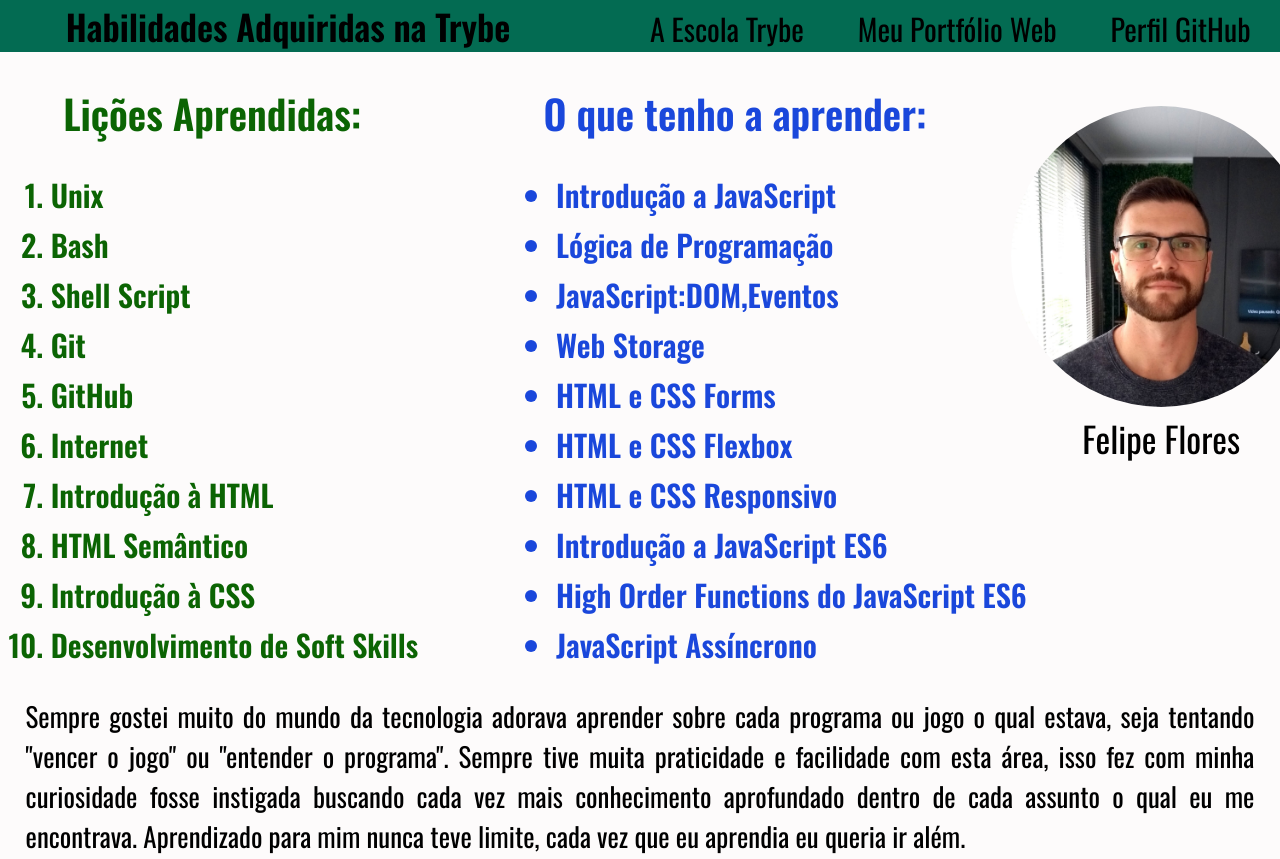
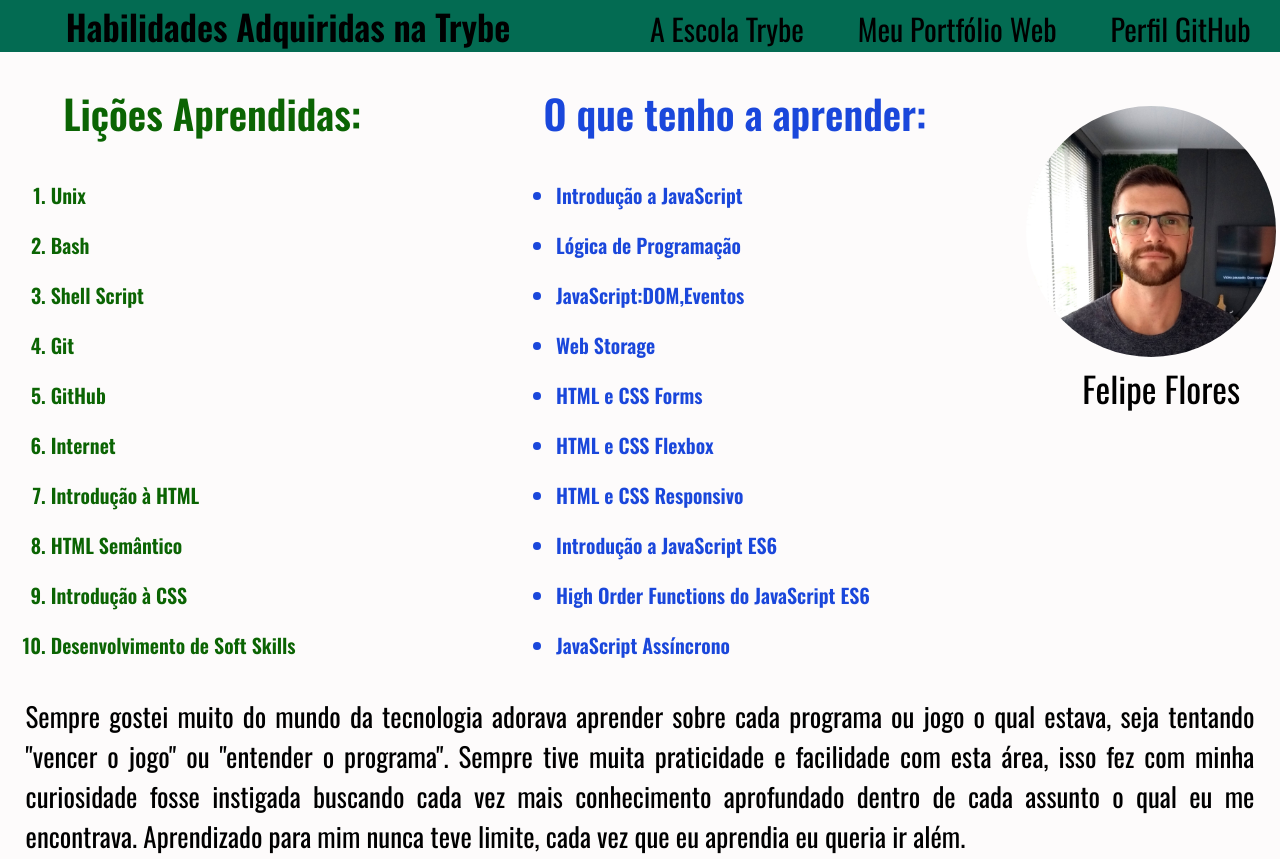
Before and after one commit to FelipeFloresWeb/Trybe-Projects, a plain HTML site: page Lessons Learned/index.html in a window 1280 px wide. Shown: the top 859 px of the page. Drawn offline with nearby package versions, Linux system fonts and the light colour scheme.

Commit message:
Corrections style Lessons learned and Pixel Art

```diff
--- a/Lessons Learned/style.css
+++ b/Lessons Learned/style.css
@@ -49,9 +49,10 @@ a {
 }
 
 #minha_foto {
-  width: 300px;
+  width: 250px;
   border-radius: 100%;
   position: relative;
+  right: 10px;
 }
 
 #nomeFoto {
@@ -68,14 +69,14 @@ a {
 }
 
 .lado-esquerdo {
-  font-size: 30px;
+  font-size: 20px;
   line-height: 50px;
   font-weight: 600;
   color: rgb(11, 100, 3);
 }
 
 .lado-direito {
-  font-size: 30px;
+  font-size: 20px;
   line-height: 50px;
   font-weight: 600;
   color: rgb(26, 71, 219);
--- a/Pixel Art/style.css
+++ b/Pixel Art/style.css
@@ -1,5 +1,14 @@
+* {
+  margin: 0;
+  padding: 0;
+}
+
 #color-palette {
   max-width: 250px;
+}
+
+body {
+  align-items: center;
 }
 
 .pixel {
@@ -15,3 +24,7 @@
   height: 50px;
   border: solid 1px black;
 }
+
+div {
+  line-height: 0;
+}
```
